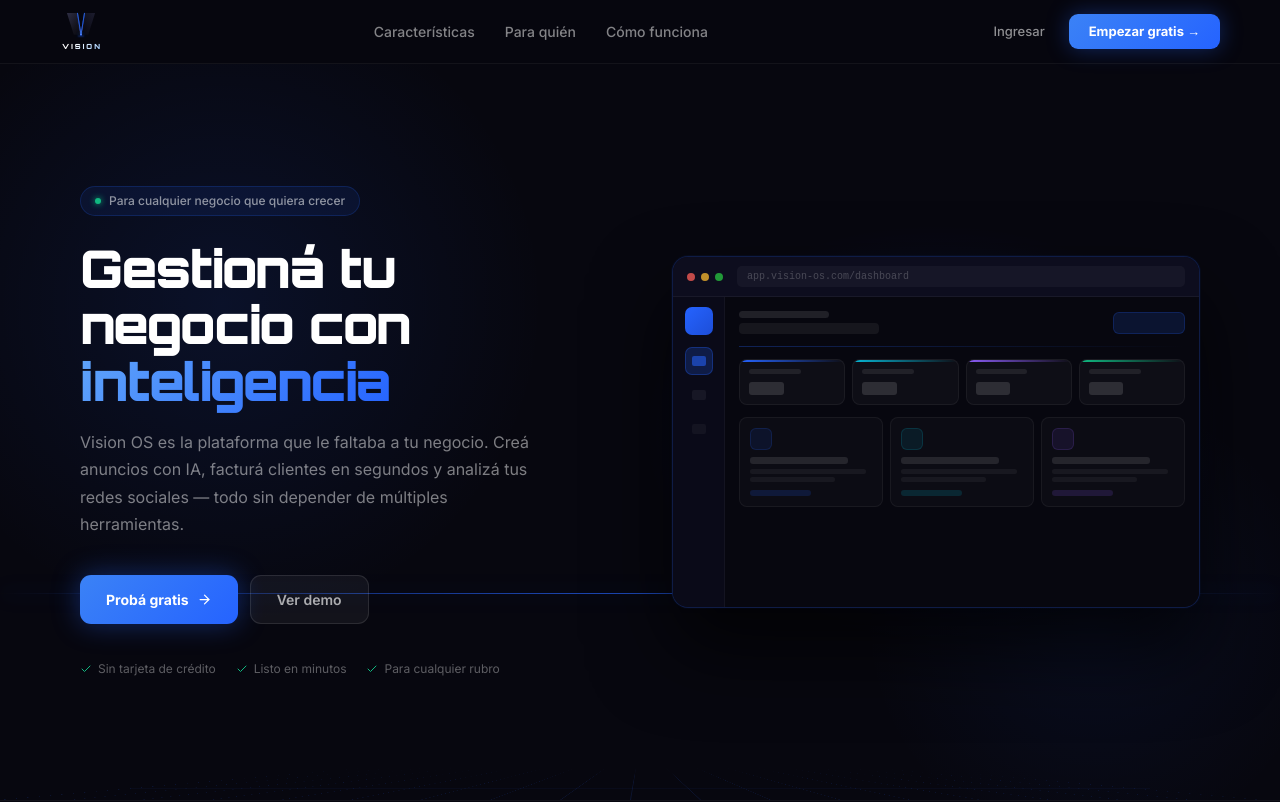
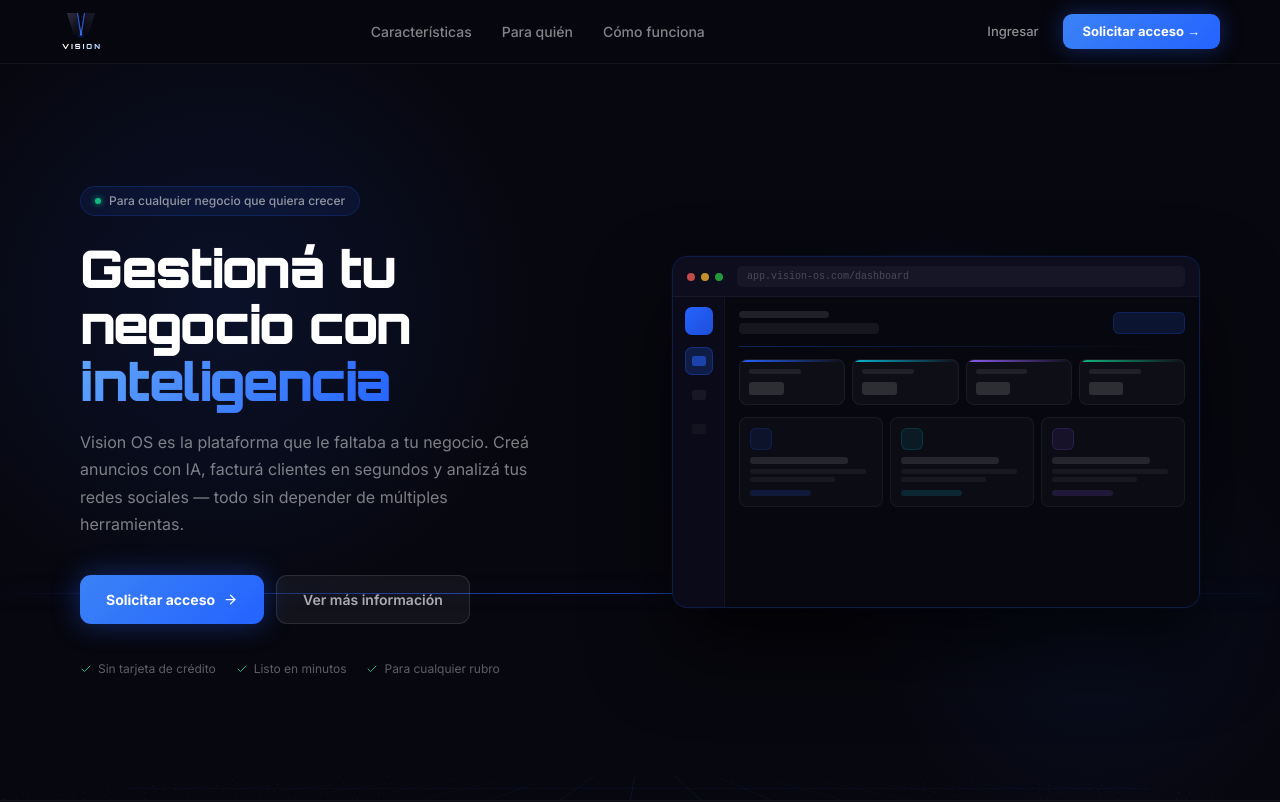
Before and after one commit to rociotorresbyrcointh-cmd/Vision-os, a Next.js app: page / in a window 1280 px wide. Shown: the top 802 px of the page. Built offline with nearby package versions, Linux system fonts and the light colour scheme; no server answers.

Commit message:
Cambiar landing page a modelo de acceso restringido
- Botones 'Solicitar acceso' en lugar de 'Empezar gratis'
- Agregar formulario modal de contacto
- Solicitar email, empresa, rubro, turnos/mes
- Preparar para modelo SaaS con invitaciones

```diff
--- a/app/page.tsx
+++ b/app/page.tsx
@@ -1,5 +1,6 @@
 'use client'
 
+import { useState } from 'react'
 import Link from 'next/link'
 import { VisionLogoWhite } from '@/components/VisionLogo'
 import {
@@ -174,6 +175,9 @@
 
 // ─── Page ────────────────────────────────────────────────────────
 export default function LandingPage() {
+  const [showContactForm, setShowContactForm] = useState(false)
+  const [formData, setFormData] = useState({ email: '', empresa: '', rubro: '', turnos: '' })
+
   return (
     <div style={{ background: '#07070F', minHeight: '100vh', color: 'white', fontFamily: "'Inter', system-ui, sans-serif", overflowX: 'hidden' }}>
 
@@ -210,9 +214,9 @@
           <Link href="/login" style={{ color: 'rgba(255,255,255,0.55)', fontSize: 13, fontWeight: 500, textDecoration: 'none', padding: '8px 14px', borderRadius: 8 }}>
             Ingresar
           </Link>
-          <Link href="/register" style={{ background: 'linear-gradient(135deg,#3b82f6,#2563FF)', color: 'white', fontSize: 13, fontWeight: 700, textDecoration: 'none', padding: '8px 20px', borderRadius: 9, boxShadow: '0 0 22px rgba(37,99,255,0.35)' }}>
-            Empezar gratis →
-          </Link>
+          <button onClick={() => setShowContactForm(true)} style={{ background: 'linear-gradient(135deg,#3b82f6,#2563FF)', color: 'white', fontSize: 13, fontWeight: 700, textDecoration: 'none', padding: '8px 20px', borderRadius: 9, boxShadow: '0 0 22px rgba(37,99,255,0.35)', border: 'none', cursor: 'pointer' }}>
+            Solicitar acceso →
+          </button>
         </div>
       </nav>
 
@@ -245,11 +249,11 @@
             </p>
 
             <div style={{ display: 'flex', gap: 12, flexWrap: 'wrap', marginBottom: 36 }}>
-              <Link href="/register" style={{ background: 'linear-gradient(135deg,#3b82f6,#2563FF)', color: 'white', fontWeight: 700, fontSize: 14, textDecoration: 'none', padding: '13px 26px', borderRadius: 11, boxShadow: '0 0 28px rgba(37,99,255,0.38)', display: 'flex', alignItems: 'center', gap: 8 }}>
-                Probá gratis <ArrowRight size={15} />
-              </Link>
-              <Link href="/login" style={{ background: 'rgba(255,255,255,0.05)', color: 'rgba(255,255,255,0.65)', fontWeight: 600, fontSize: 14, textDecoration: 'none', padding: '13px 26px', borderRadius: 11, border: '1px solid rgba(255,255,255,0.1)' }}>
-                Ver demo
+              <button onClick={() => setShowContactForm(true)} style={{ background: 'linear-gradient(135deg,#3b82f6,#2563FF)', color: 'white', fontWeight: 700, fontSize: 14, textDecoration: 'none', padding: '13px 26px', borderRadius: 11, boxShadow: '0 0 28px rgba(37,99,255,0.38)', display: 'flex', alignItems: 'center', gap: 8, border: 'none', cursor: 'pointer' }}>
+                Solicitar acceso <ArrowRight size={15} />
+              </button>
+              <Link href="#contacto" style={{ background: 'rgba(255,255,255,0.05)', color: 'rgba(255,255,255,0.65)', fontWeight: 600, fontSize: 14, textDecoration: 'none', padding: '13px 26px', borderRadius: 11, border: '1px solid rgba(255,255,255,0.1)' }}>
+                Ver más información
               </Link>
             </div>
 
@@ -462,11 +466,11 @@
               Unite a los negocios que ya usan Vision OS para operar mejor, crecer más rápido y dejar de perder tiempo en tareas administrativas.
             </p>
             <div style={{ display: 'flex', gap: 12, justifyContent: 'center', flexWrap: 'wrap' }}>
-              <Link href="/register" style={{ background: 'linear-gradient(135deg,#3b82f6,#2563FF)', color: 'white', fontWeight: 700, fontSize: 15, textDecoration: 'none', padding: '14px 32px', borderRadius: 12, boxShadow: '0 0 36px rgba(37,99,255,0.45)', display: 'flex', alignItems: 'center', gap: 8 }}>
-                Crear cuenta gratis <ArrowRight size={16} />
-              </Link>
+              <button onClick={() => setShowContactForm(true)} style={{ background: 'linear-gradient(135deg,#3b82f6,#2563FF)', color: 'white', fontWeight: 700, fontSize: 15, textDecoration: 'none', padding: '14px 32px', borderRadius: 12, boxShadow: '0 0 36px rgba(37,99,255,0.45)', display: 'flex', alignItems: 'center', gap: 8, border: 'none', cursor: 'pointer' }}>
+                Solicitar acceso <ArrowRight size={16} />
+              </button>
               <Link href="/login" style={{ background: 'rgba(255,255,255,0.05)', color: 'rgba(255,255,255,0.65)', fontWeight: 600, fontSize: 15, textDecoration: 'none', padding: '14px 28px', borderRadius: 12, border: '1px solid rgba(255,255,255,0.1)' }}>
-                Ya tengo cuenta
+                Ya tengo invitación
               </Link>
             </div>
           </div>
@@ -485,6 +489,44 @@
           © 2026 VISION OS
         </p>
       </footer>
+
+      {/* ── CONTACT FORM MODAL ──────────────────────────────────── */}
+      {showContactForm && (
+        <div style={{ position: 'fixed', top: 0, left: 0, right: 0, bottom: 0, background: 'rgba(0,0,0,0.7)', display: 'flex', alignItems: 'center', justifyContent: 'center', zIndex: 9999 }}>
+          <div style={{ background: 'linear-gradient(135deg,rgba(15,23,42,0.95),rgba(30,41,59,0.95))', border: '1px solid rgba(255,255,255,0.08)', borderRadius: 16, padding: 40, width: '100%', maxWidth: 450, boxShadow: '0 20px 60px rgba(0,0,0,0.8)' }}>
+            <h2 style={{ color: 'white', marginTop: 0, marginBottom: 24, fontSize: 24, fontWeight: 700 }}>Solicitar acceso a Vision OS</h2>
+
+            <div style={{ marginBottom: 16 }}>
+              <label style={{ display: 'block', fontSize: 12, fontWeight: 700, color: 'rgba(255,255,255,0.5)', marginBottom: 8, textTransform: 'uppercase', letterSpacing: '0.05em' }}>Email</label>
+              <input type="email" placeholder="tu@email.com" value={formData.email} onChange={e => setFormData({...formData, email: e.target.value})} style={{ width: '100%', background: 'rgba(0,0,0,0.3)', border: '1px solid rgba(255,255,255,0.08)', borderRadius: 10, padding: '10px 14px', color: 'white', fontSize: 13, outline: 'none', fontFamily: "'Inter', sans-serif" }} />
+            </div>
+
+            <div style={{ marginBottom: 16 }}>
+              <label style={{ display: 'block', fontSize: 12, fontWeight: 700, color: 'rgba(255,255,255,0.5)', marginBottom: 8, textTransform: 'uppercase', letterSpacing: '0.05em' }}>Nombre de tu empresa</label>
+              <input type="text" placeholder="Mi Negocio S.A." value={formData.empresa} onChange={e => setFormData({...formData, empresa: e.target.value})} style={{ width: '100%', background: 'rgba(0,0,0,0.3)', border: '1px solid rgba(255,255,255,0.08)', borderRadius: 10, padding: '10px 14px', color: 'white', fontSize: 13, outline: 'none', fontFamily: "'Inter', sans-serif" }} />
+            </div>
+
+            <div style={{ marginBottom: 16 }}>
+              <label style={{ display: 'block', fontSize: 12, fontWeight: 700, color: 'rgba(255,255,255,0.5)', marginBottom: 8, textTransform: 'uppercase', letterSpacing: '0.05em' }}>Rubro</label>
+              <input type="text" placeholder="Ej: Centro de Estética, Kinesiología..." value={formData.rubro} onChange={e => setFormData({...formData, rubro: e.target.value})} style={{ width: '100%', background: 'rgba(0,0,0,0.3)', border: '1px solid rgba(255,255,255,0.08)', borderRadius: 10, padding: '10px 14px', color: 'white', fontSize: 13, outline: 'none', fontFamily: "'Inter', sans-serif" }} />
+            </div>
+
+            <div style={{ marginBottom: 24 }}>
+              <label style={{ display: 'block', fontSize: 12, fontWeight: 700, color: 'rgba(255,255,255,0.5)', marginBottom: 8, textTransform: 'uppercase', letterSpacing: '0.05em' }}>Turnos/mes aproximado</label>
+              <input type="text" placeholder="Ej: 50, 100..." value={formData.turnos} onChange={e => setFormData({...formData, turnos: e.target.value})} style={{ width: '100%', background: 'rgba(0,0,0,0.3)', border: '1px solid rgba(255,255,255,0.08)', borderRadius: 10, padding: '10px 14px', color: 'white', fontSize: 13, outline: 'none', fontFamily: "'Inter', sans-serif" }} />
+            </div>
+
+            <div style={{ display: 'flex', gap: 12 }}>
+              <button onClick={() => { setShowContactForm(false); alert('Gracias por tu interés. Te contactaremos pronto.'); }} style={{ flex: 1, padding: '12px 16px', background: 'linear-gradient(135deg,#2563FF,#1d4ed8)', color: 'white', border: 'none', borderRadius: 8, fontWeight: 700, cursor: 'pointer', fontSize: 14 }}>
+                Enviar solicitud
+              </button>
+              <button onClick={() => setShowContactForm(false)} style={{ flex: 1, padding: '12px 16px', background: 'rgba(255,255,255,0.08)', color: 'rgba(255,255,255,0.6)', border: '1px solid rgba(255,255,255,0.1)', borderRadius: 8, fontWeight: 700, cursor: 'pointer', fontSize: 14 }}>
+                Cancelar
+              </button>
+            </div>
+          </div>
+        </div>
+      )}
     </div>
   )
 }
```
